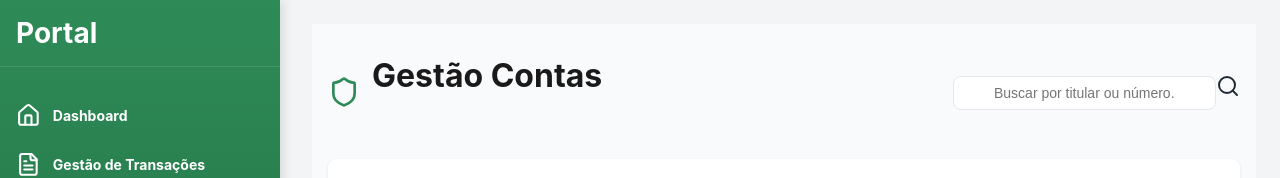
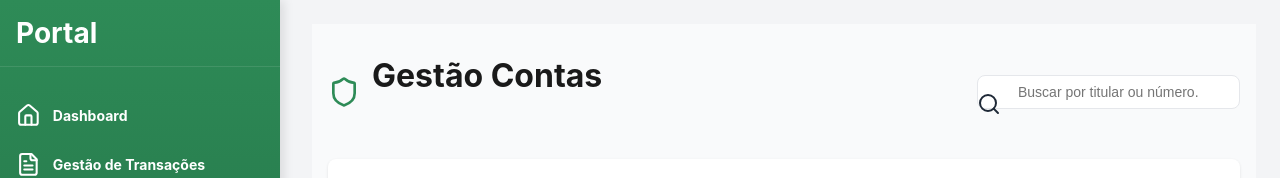
Before and after one commit to RusthenRonald2006/Portal-de-analise-em-anomalias-transacionais, a React (Create React App) app in the folder detec-anomalias/: page /gestaocontas in a window 1280 px wide. Shown: the top 178 px of the page. Built offline with nearby package versions, Linux system fonts and the light colour scheme; the HTML template or start-up script is replaced by a standard one.

Commit message:
usando posição relativa e absoluta para adicionar icone dentro do input

```diff
--- a/detec-anomalias/src/components/Pages/GestaoContas.module.css
+++ b/detec-anomalias/src/components/Pages/GestaoContas.module.css
@@ -81,7 +81,10 @@
     border: 1px solid #e5e7eb;
 }
 .search_icon{
-
+    position: absolute;
+    top: 50%;
+    left: 0.75rem;
+    transform: translate(-50%);
 }
 .accounts_list{
     background-color: white;
```
